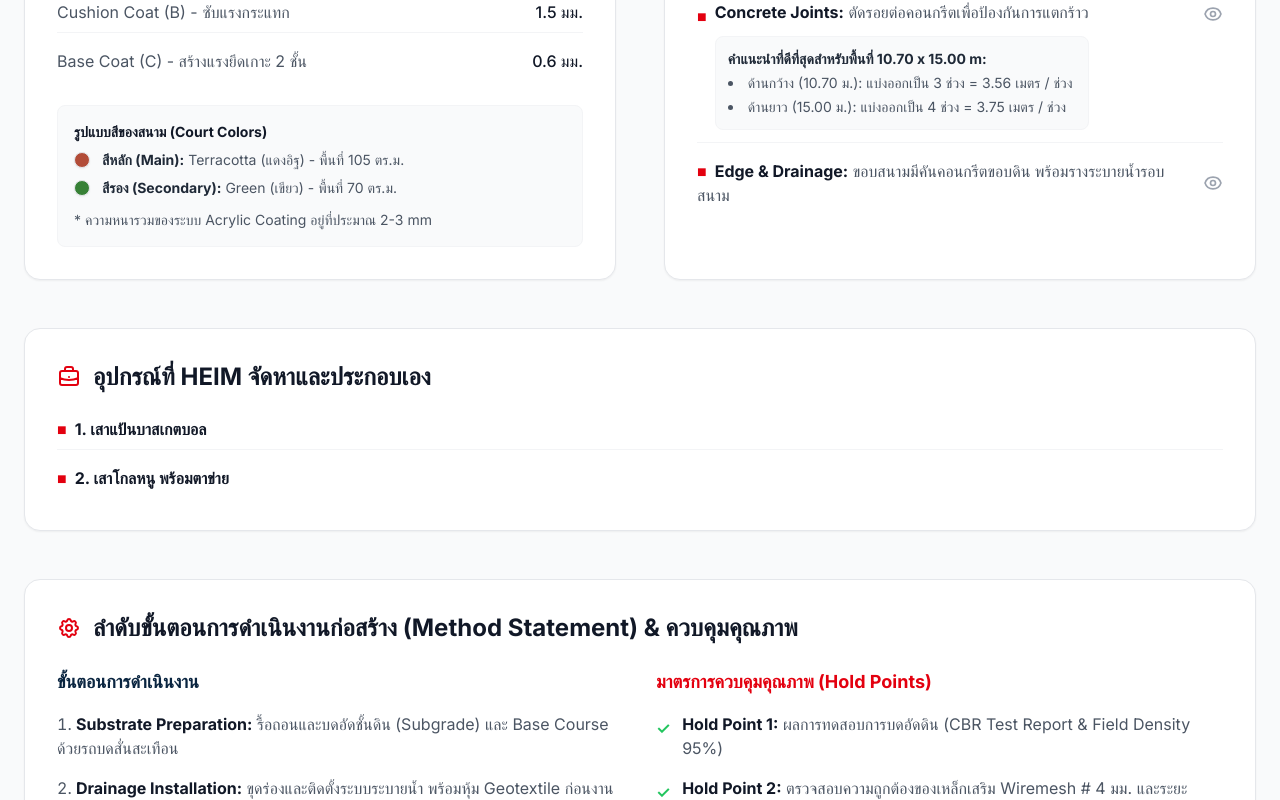
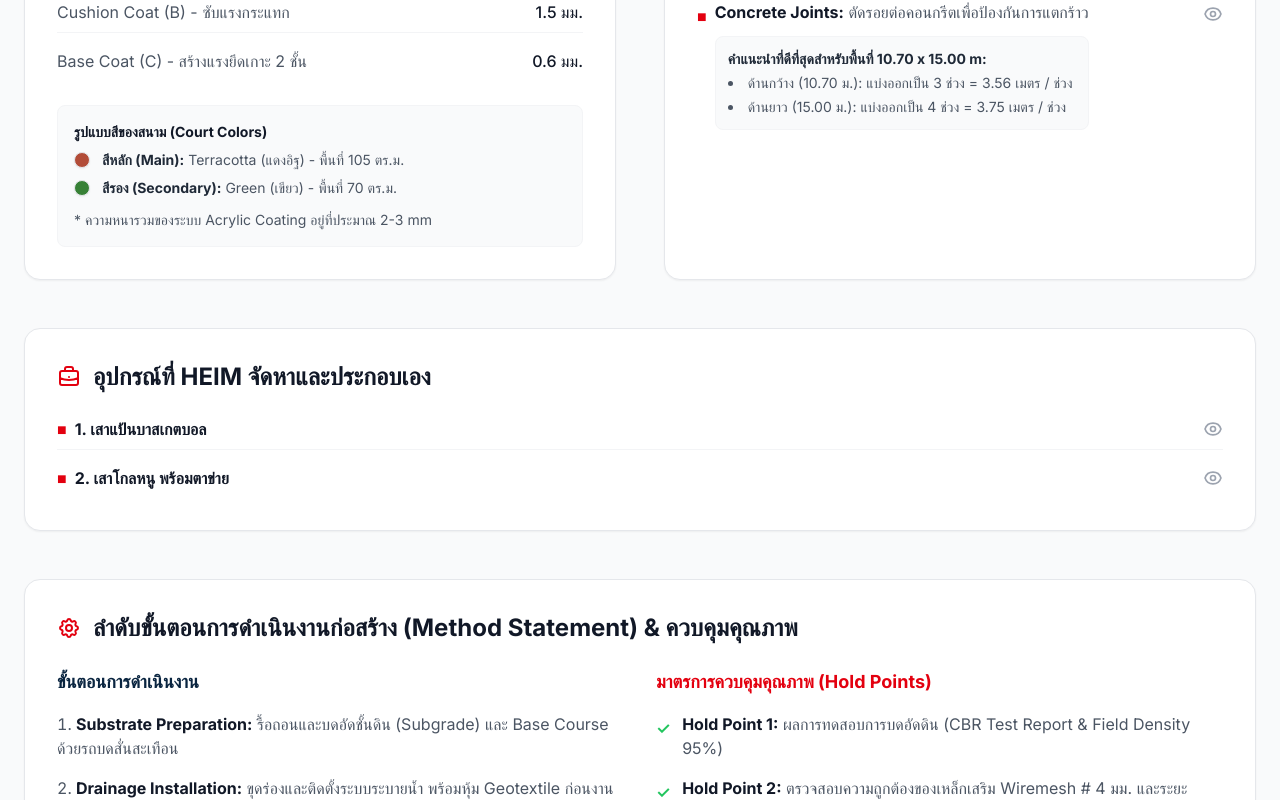
Before and after one commit to suteechu/CourtHeim, a React (Vite) app: page / in a window 1280 px wide. Shown: the part 4322-5122 px from the top of the page. Built offline with nearby package versions, Linux system fonts and the light colour scheme.

Commit message:
Add generated images and view buttons for Equipment

```diff
--- a/src/components/Specifications.jsx
+++ b/src/components/Specifications.jsx
@@ -164,7 +164,7 @@ const Specifications = () => {
                   <svg className="w-5 h-5" fill="none" stroke="currentColor" viewBox="0 0 24 24"><path strokeLinecap="round" strokeLinejoin="round" strokeWidth="2" d="M15 12a3 3 0 11-6 0 3 3 0 016 0z"></path><path strokeLinecap="round" strokeLinejoin="round" strokeWidth="2" d="M2.458 12C3.732 7.943 7.523 5 12 5c4.478 0 8.268 2.943 9.542 7-1.274 4.057-5.064 7-9.542 7-4.477 0-8.268-2.943-9.542-7z"></path></svg>
                 </button>
               </li>
-              <li className="flex items-start justify-between border-b border-gray-100 pb-3">
+              <li className="flex items-start justify-between pb-3">
                 <div className="flex items-start">
                   <span className="text-heim-red mr-2 mt-1">■</span>
                   <div>
@@ -182,15 +182,6 @@ const Specifications = () => {
                   <svg className="w-5 h-5" fill="none" stroke="currentColor" viewBox="0 0 24 24"><path strokeLinecap="round" strokeLinejoin="round" strokeWidth="2" d="M15 12a3 3 0 11-6 0 3 3 0 016 0z"></path><path strokeLinecap="round" strokeLinejoin="round" strokeWidth="2" d="M2.458 12C3.732 7.943 7.523 5 12 5c4.478 0 8.268 2.943 9.542 7-1.274 4.057-5.064 7-9.542 7-4.477 0-8.268-2.943-9.542-7z"></path></svg>
                 </button>
               </li>
-              <li className="flex items-center justify-between pb-2">
-                <div>
-                  <span className="text-heim-red mr-2">■</span>
-                  <strong className="text-gray-900">Edge & Drainage:</strong> ขอบสนามมีคันคอนกรีตขอบดิน พร้อมรางระบายน้ำรอบสนาม
-                </div>
-                <button onClick={() => setModalContent({ src: './edge_drainage.jpg', caption: 'แบบขยาย Edge & Drainage (คันดินและรางระบายน้ำ)' })} className="text-gray-400 hover:text-heim-blue transition-colors ml-4 shrink-0" title="ดูภาพจำลอง">
-                  <svg className="w-5 h-5" fill="none" stroke="currentColor" viewBox="0 0 24 24"><path strokeLinecap="round" strokeLinejoin="round" strokeWidth="2" d="M15 12a3 3 0 11-6 0 3 3 0 016 0z"></path><path strokeLinecap="round" strokeLinejoin="round" strokeWidth="2" d="M2.458 12C3.732 7.943 7.523 5 12 5c4.478 0 8.268 2.943 9.542 7-1.274 4.057-5.064 7-9.542 7-4.477 0-8.268-2.943-9.542-7z"></path></svg>
-                </button>
-              </li>
             </ul>
           </div>
 
@@ -201,13 +192,23 @@ const Specifications = () => {
               อุปกรณ์ที่ HEIM จัดหาและประกอบเอง
             </h3>
             <ul className="space-y-4 text-gray-600">
-              <li className="flex items-center border-b border-gray-100 pb-2">
-                <span className="text-heim-red mr-2">■</span>
-                <strong className="text-gray-900">1. เสาแป้นบาสเกตบอล</strong>
+              <li className="flex items-center justify-between border-b border-gray-100 pb-2">
+                <div>
+                  <span className="text-heim-red mr-2">■</span>
+                  <strong className="text-gray-900">1. เสาแป้นบาสเกตบอล</strong>
+                </div>
+                <button onClick={() => setModalContent({ src: './basketball_hoop_gen.jpg', caption: 'ภาพจำลองเสาแป้นบาสเกตบอล' })} className="text-gray-400 hover:text-heim-blue transition-colors ml-4 shrink-0" title="ดูภาพจำลอง">
+                  <svg className="w-5 h-5" fill="none" stroke="currentColor" viewBox="0 0 24 24"><path strokeLinecap="round" strokeLinejoin="round" strokeWidth="2" d="M15 12a3 3 0 11-6 0 3 3 0 016 0z"></path><path strokeLinecap="round" strokeLinejoin="round" strokeWidth="2" d="M2.458 12C3.732 7.943 7.523 5 12 5c4.478 0 8.268 2.943 9.542 7-1.274 4.057-5.064 7-9.542 7-4.477 0-8.268-2.943-9.542-7z"></path></svg>
+                </button>
               </li>
-              <li className="flex items-center pb-2">
-                <span className="text-heim-red mr-2">■</span>
-                <strong className="text-gray-900">2. เสาโกลหนู พร้อมตาข่าย</strong>
+              <li className="flex items-center justify-between pb-2">
+                <div>
+                  <span className="text-heim-red mr-2">■</span>
+                  <strong className="text-gray-900">2. เสาโกลหนู พร้อมตาข่าย</strong>
+                </div>
+                <button onClick={() => setModalContent({ src: './mini_goal_gen.jpg', caption: 'ภาพจำลองเสาโกลหนู' })} className="text-gray-400 hover:text-heim-blue transition-colors ml-4 shrink-0" title="ดูภาพจำลอง">
+                  <svg className="w-5 h-5" fill="none" stroke="currentColor" viewBox="0 0 24 24"><path strokeLinecap="round" strokeLinejoin="round" strokeWidth="2" d="M15 12a3 3 0 11-6 0 3 3 0 016 0z"></path><path strokeLinecap="round" strokeLinejoin="round" strokeWidth="2" d="M2.458 12C3.732 7.943 7.523 5 12 5c4.478 0 8.268 2.943 9.542 7-1.274 4.057-5.064 7-9.542 7-4.477 0-8.268-2.943-9.542-7z"></path></svg>
+                </button>
               </li>
             </ul>
           </div>
```
Also changed, not shown: 2 other files (tests, documents, lock files or other folders).
